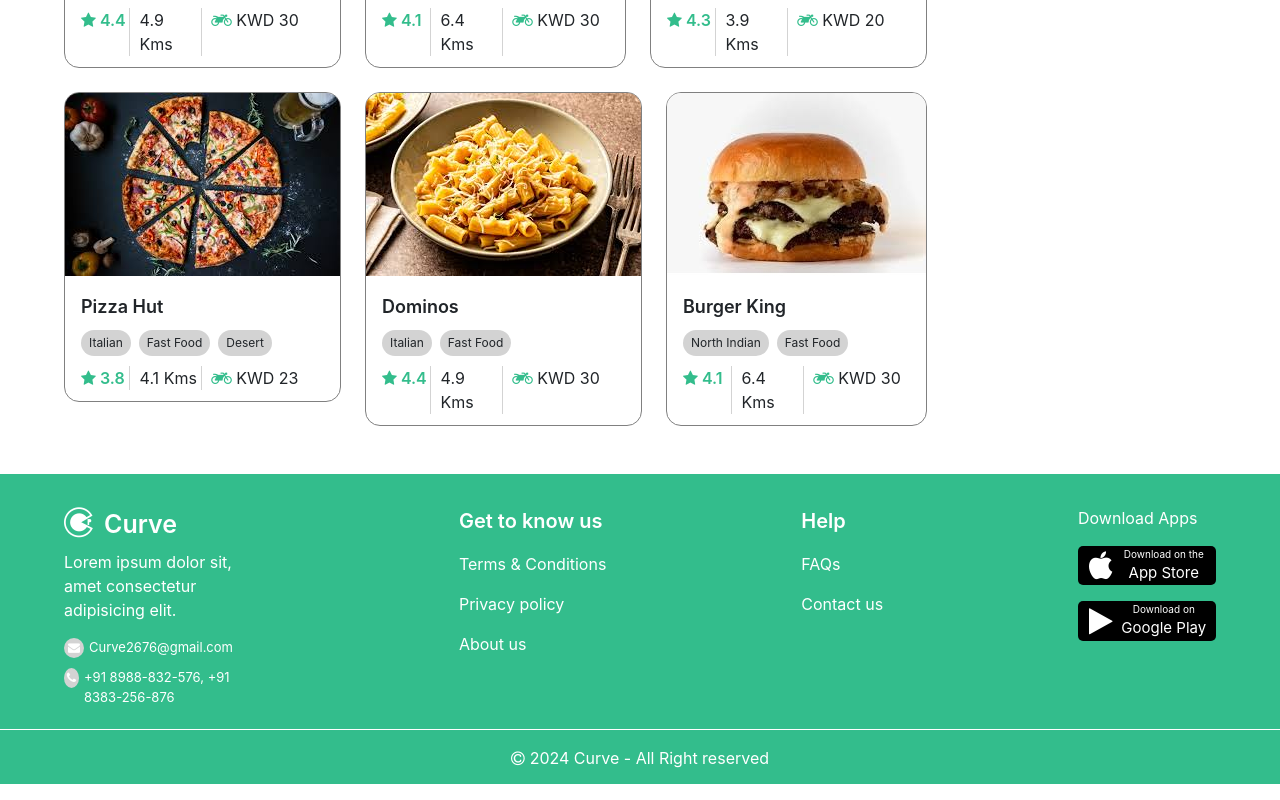
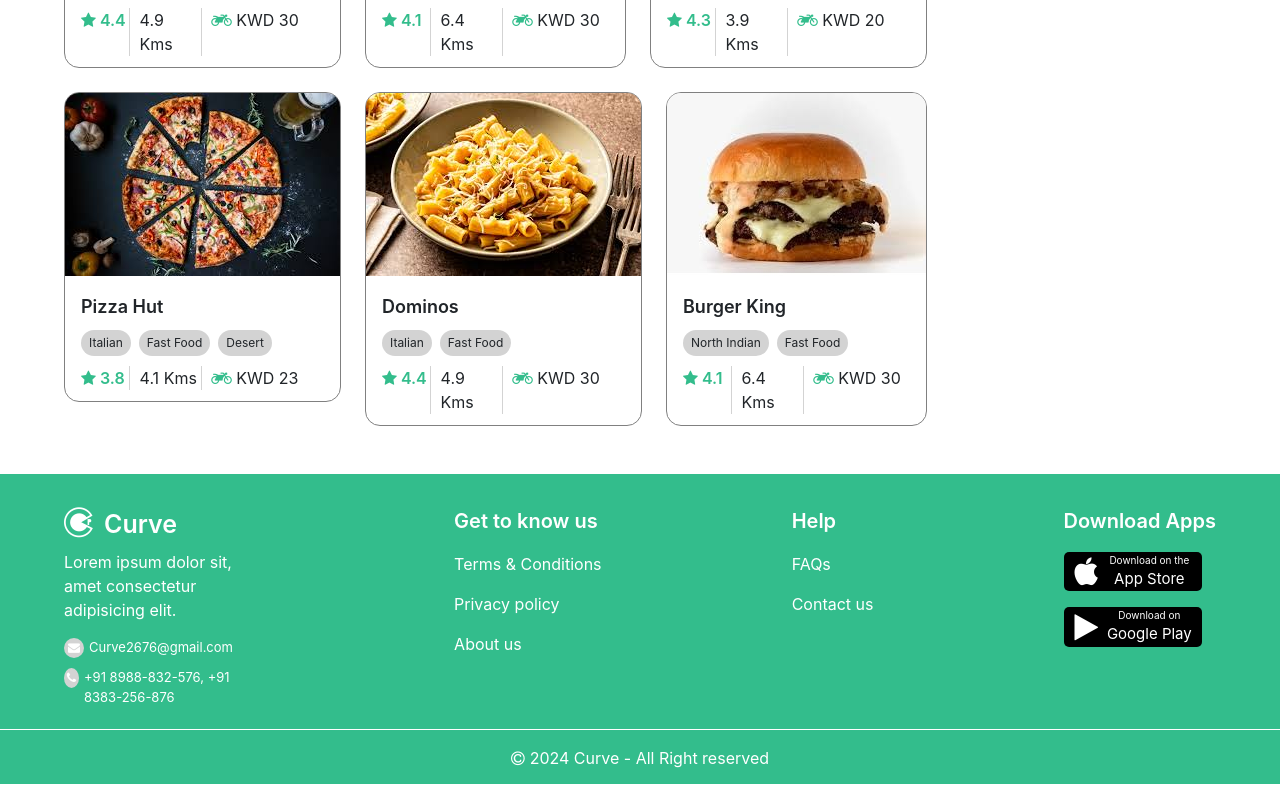
Before and after one commit to divyansh-prakash/restaurant, an Angular app: page / in a window 1280 px wide. Shown: the part 4681-5481 px from the top of the page. Built offline with nearby package versions, Linux system fonts and the light colour scheme.

Commit message:
Footer forth column bold heading

```diff
--- a/src/shared/footer/footer.component.scss
+++ b/src/shared/footer/footer.component.scss
@@ -67,6 +67,11 @@
 
         p {
             margin: 0;
+
+            &:first-child {
+                font-size: 20px;
+                font-weight: 600;
+            }
         }
 
         button {
```
